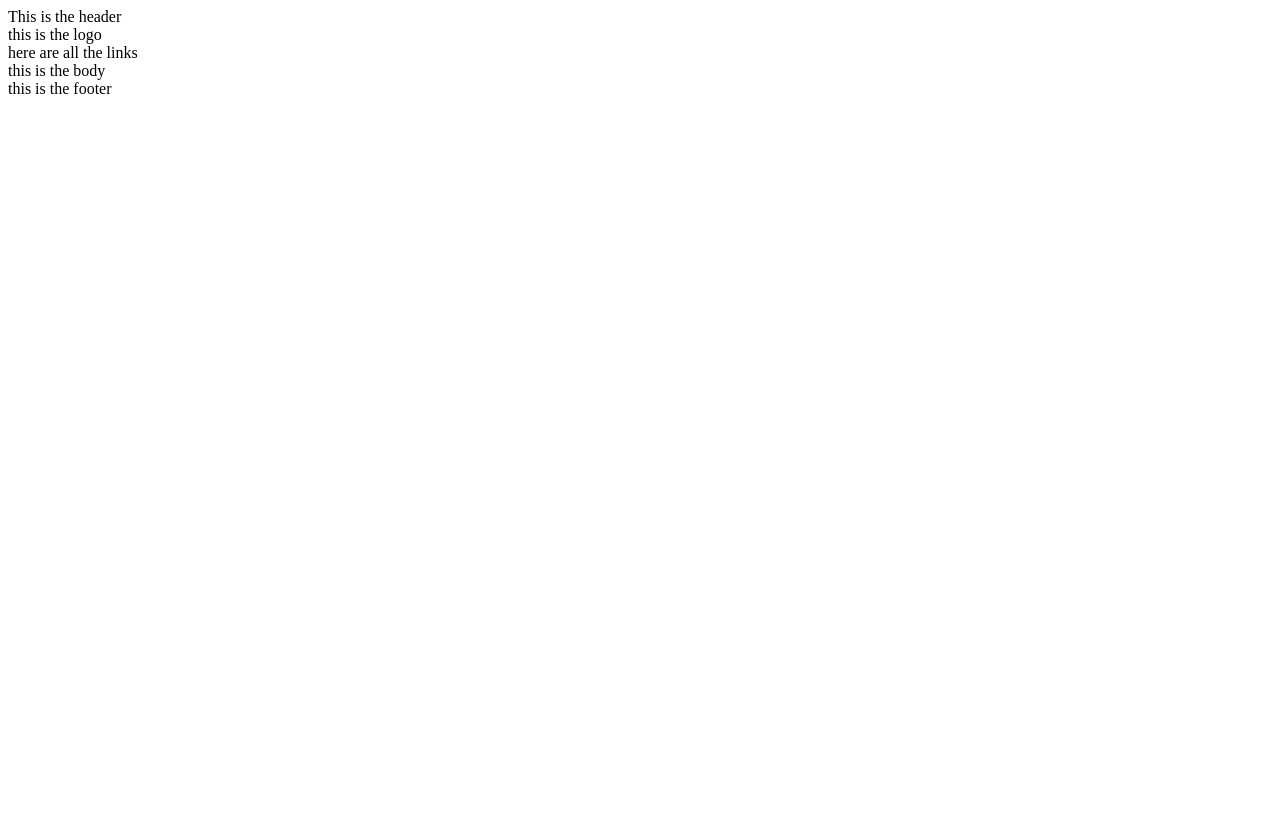
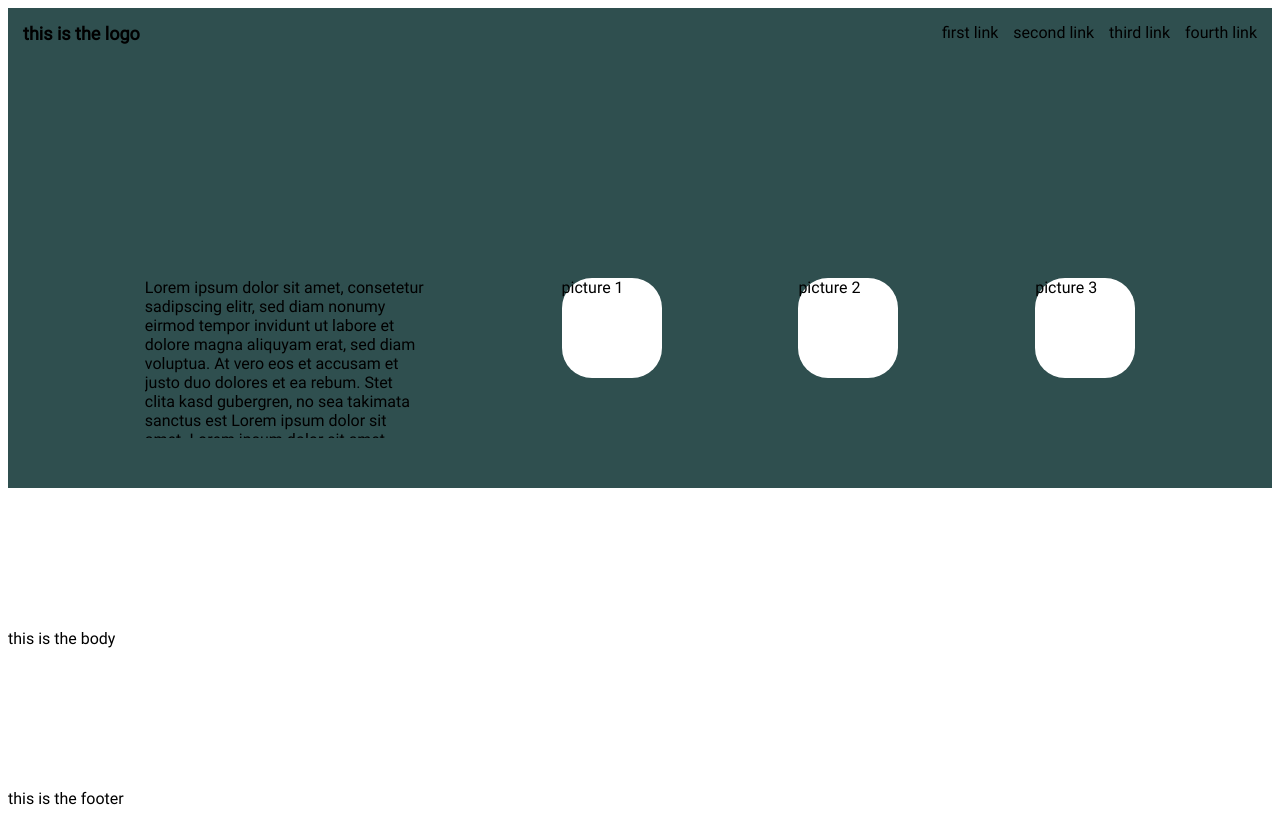
Before and after one commit to NIYI100/Landingpage, a plain HTML site: page src/index.html in a window 1280 px wide. Drawn offline with Linux system fonts and the light colour scheme.

Commit message:
first version of header

```diff
--- a/src/index.html
+++ b/src/index.html
@@ -3,15 +3,26 @@
 <head>
     <meta charset="UTF-8">
     <title>Title</title>
+  <link rel="stylesheet" href="styles.css">
 </head>
 <body>
-  <div class="header">
-    This is the header
-    <div class="logo">
-      this is the logo
+  <div class="top-part">
+    <div class="header">
+      <div class="logo">
+        this is the logo
+      </div>
+      <div class="top-links">
+        <a href='#'>first link</a>
+        <a href='#'>second link</a>
+        <a href='#'>third link</a>
+        <a href='#'>fourth link</a>
+      </div>
     </div>
-    <div class="top-links">
-      here are all the links
+    <div class="header-discription">
+      <div class="discription">Lorem ipsum dolor sit amet, consetetur sadipscing elitr, sed diam nonumy eirmod tempor invidunt ut labore et dolore magna aliquyam erat, sed diam voluptua. At vero eos et accusam et justo duo dolores et ea rebum. Stet clita kasd gubergren, no sea takimata sanctus est Lorem ipsum dolor sit amet. Lorem ipsum dolor sit amet, consetetur sadipscing elitr, sed diam nonumy eirmod tempor invidunt ut labore et dolore magna aliquyam erat, sed diam voluptua. At vero eos et accusam et justo duo dolores et ea rebum. Stet clita kasd gubergren, no sea takimata sanctus est Lorem ipsum dolor sit amet.v</div>
+      <div class="picture">picture 1</div>
+      <div class="picture">picture 2</div>
+      <div class="picture">picture 3</div>
     </div>
   </div>
   <div class="main">
--- a/src/styles.css
+++ b/src/styles.css
@@ -1,10 +1,62 @@
+@font-face { font-family: Roboto; src: url('../resources/fonts/Roboto-Regular.ttf'); }
+
 body {
     display: flex;
     flex-direction: column;
     justify-content: space-between;
     min-height: 100vh;
+
+    font-family: roboto, serif;
+}
+
+a {
+    color: black;
+    text-decoration: none;
+}
+
+.top-part {
+    display: flex;
+    flex-direction: column;
+    background-color: darkslategrey;
 }
 
 .header {
     display: flex;
+    justify-content: space-between;
+    height: 30vh;
+    padding: 15px;
 }
+
+.top-links {
+    display: flex;
+    gap: 15px;
+}
+
+.logo {
+    font-weight: bold;
+    font-size: large;
+}
+
+.header-discription {
+    margin-bottom: 50px;
+    display: flex;
+    justify-content: space-evenly;
+    height: 20vh;
+}
+
+.discription {
+    width: 35vh;
+    overflow: scroll;
+}
+
+.picture {
+    height: 100px;
+    width: 100px;
+    background-color: white;
+    border-radius: 30px;
+}
+
+.main {
+    display: flex;
+
+}
```
Also changed, not shown: resources/fonts/Roboto-Regular.ttf (added).
